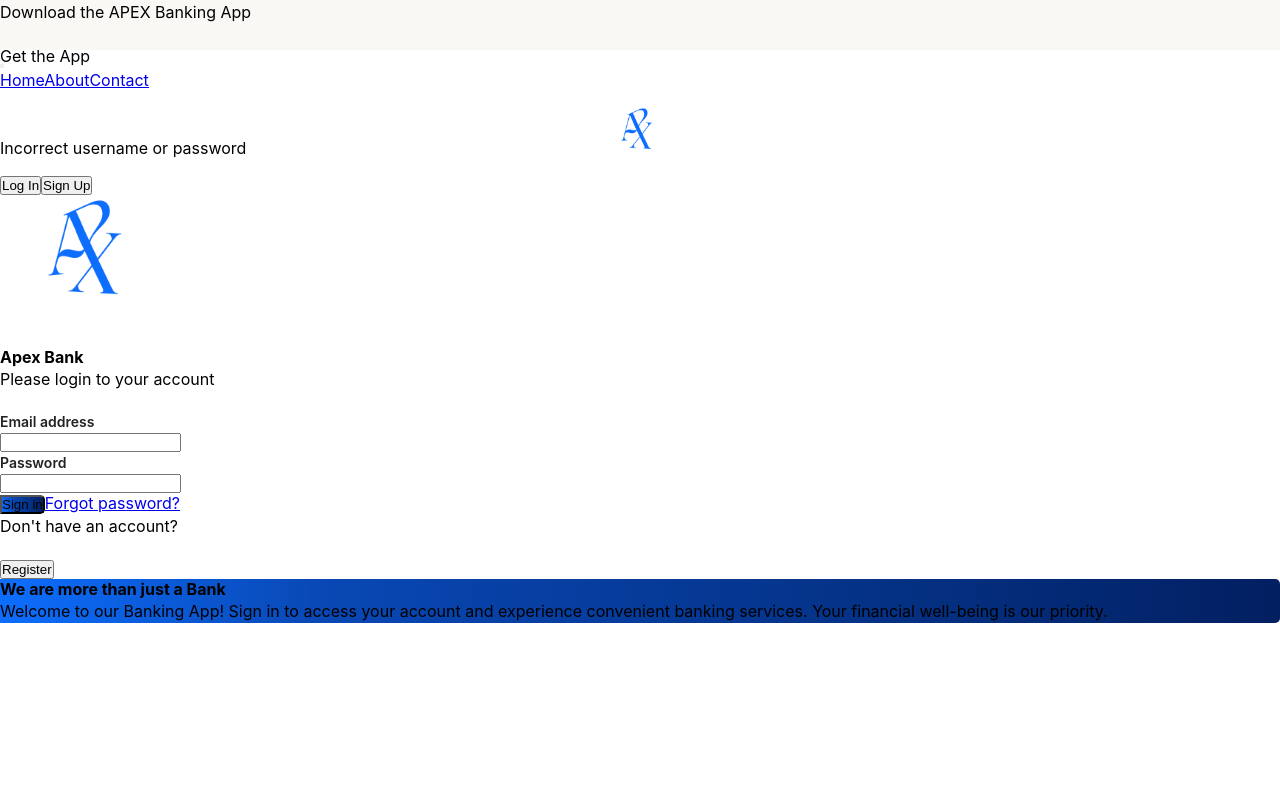
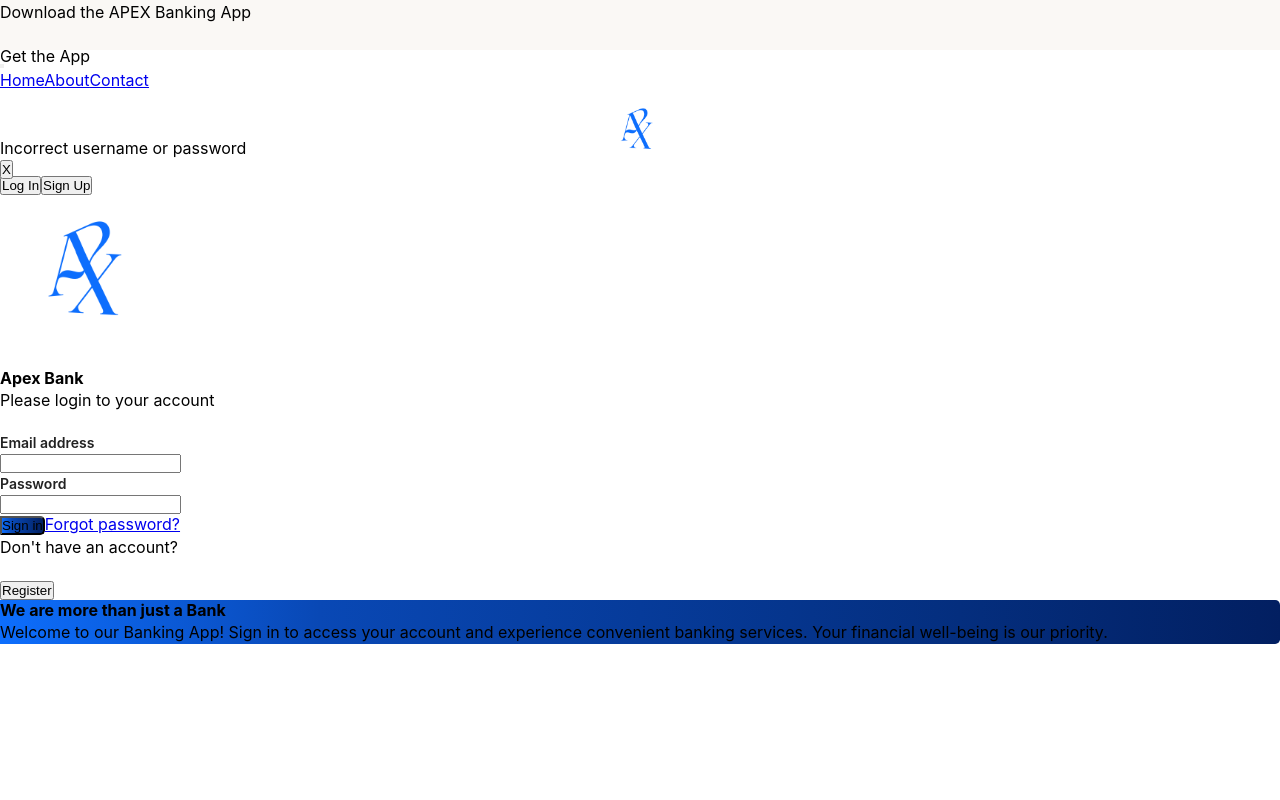
Before and after one commit to Saraahmedd/APEXBank, a React (Create React App) app in the folder ms3/: page /login in a window 1280 px wide. Both pictures are taken after a click on the button "Sign in". Shown: the top 800 px of the page. Built offline with nearby package versions, Linux system fonts and the light colour scheme.

Commit message:
edits in Message Component

```diff
--- a/ms3/src/components/client/Message.js
+++ b/ms3/src/components/client/Message.js
@@ -1,11 +1,27 @@
 import React, { useEffect, useState } from "react";
-import { Alert } from "react-bootstrap";
+import { Alert, Button } from "react-bootstrap";
 
 const Message = ({ variant, children, showMessage, setShowMessage }) => {
+  const handleClose = () => {
+    setShowMessage(false);
+  };
+
   return (
-    <Alert className="text-center" variant={variant}>
-      {children}
-    </Alert>
+    showMessage && (
+      <Alert className="text-center" variant={variant}>
+        <div className="d-flex justify-content-between align-items-center">
+          <div>{children}</div>
+          <Button
+            variant="outlined-secondary"
+            className="close-button"
+            size="sm"
+            onClick={handleClose}
+          >
+            X
+          </Button>
+        </div>
+      </Alert>
+    )
   );
 };
 
```
